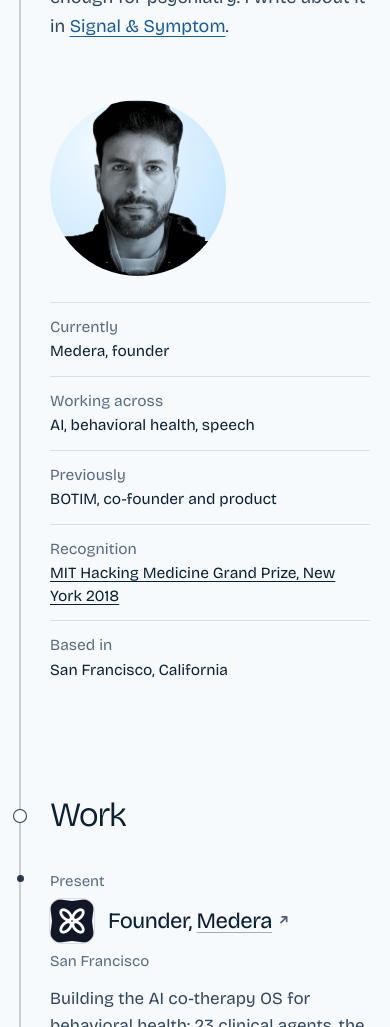
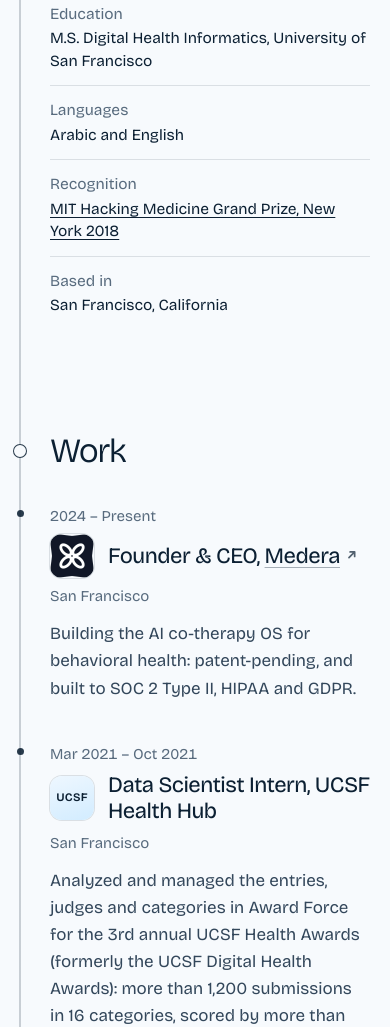
Before and after one commit to fahadalsehami/fahadama.info, a plain HTML site: page index.html in a window 390 px wide. Shown: the part 1847-2874 px from the top of the page. Drawn offline with Linux system fonts and the light colour scheme; animation ran at ten frames a second.

Commit message:
Site update: Work timeline, Perimeter and current project links (#3)
Work lists the four roles from the resume; Projects add Perimeter, current results and the new Medera links; Deep Thinking credits Mig Greengard; the unused Substack logo is removed.

Co-Authored-By: Claude Opus 5.5 <noreply@anthropic.com>
Claude-Session: https://claude.ai/code/session_01HEiWxZAfJGKaMc8q9wgbpo

```diff
--- a/assets/css/site.css
+++ b/assets/css/site.css
@@ -430,6 +430,17 @@ h1, h2, h3, p, ul, ol, dl, dd, figure { margin: 0; }
 }
 .role-title a { color: var(--ink); text-decoration-color: color-mix(in srgb, var(--ink) 35%, transparent); }
 .role-logo { flex: none; width: 44px; height: 44px; border-radius: 12px; box-shadow: 0 0 0 1px var(--line); }
+/* A lettered tile for roles with no logo image */
+.role-mark {
+  display: inline-grid;
+  place-items: center;
+  background: var(--mat);
+  color: var(--ink);
+  font-size: 11.5px;
+  font-weight: 640;
+  line-height: 1;
+  letter-spacing: 0.02em;
+}
 .role-place, .role-detail { margin-left: 58px; }
 .role-place { margin-top: 6px; font-size: 15px; color: var(--slate); }
 .role-detail { max-width: 64ch; margin-top: 12px; font-size: 17px; color: var(--ink-2); }
@@ -559,6 +570,26 @@ h1, h2, h3, p, ul, ol, dl, dd, figure { margin: 0; }
 .talk-place { margin-top: 10px; font-size: 16px; color: var(--slate); }
 .talk-role { margin-top: 2px; font-size: 16px; color: var(--ink-2); }
 .talk-detail { max-width: 46ch; margin-top: 16px; font-size: 17px; line-height: 1.62; color: var(--ink-2); }
+/* Talks and prizes without photos: one line each, under the others */
+.talks-brief {
+  display: grid;
+  gap: 18px;
+  margin-top: clamp(64px, 8vw, 104px);
+  padding: 30px 0 0;
+  list-style: none;
+  border-top: 1px solid var(--line);
+}
+.talk-brief {
+  display: grid;
+  grid-template-columns: 10.5em minmax(0, 1fr);
+  gap: 24px;
+  align-items: baseline;
+  scroll-margin-top: 96px;
+}
+.talk-brief-year { font-size: 15px; color: var(--slate); font-variant-numeric: tabular-nums; }
+.talk-brief-text { display: flex; flex-wrap: wrap; align-items: baseline; gap: 4px 14px; }
+.talk-brief-title { font-size: clamp(20px, 2vw, 24px); font-weight: 430; line-height: 1.2; letter-spacing: -0.02em; }
+.talk-brief-place { font-size: 15px; color: var(--slate); }
 
 /* ---------- Bookshelf ---------- */
 .shelf-hint { margin: -22px 0 22px; font-size: 14.5px; color: var(--slate); }
@@ -1019,6 +1050,7 @@ a.contact-value:hover { text-decoration: underline; text-decoration-color: var(-
   .role-when { padding-top: 0; }
   .role::before { top: 6px; }
   .role-place, .role-detail { margin-left: 0; }
+  .talk-brief { grid-template-columns: minmax(0, 1fr); gap: 4px; }
   .works { grid-template-columns: minmax(0, 1fr); padding-bottom: 0; }
   .work:nth-child(even) { transform: none; }
   .interests { grid-template-columns: repeat(2, minmax(0, 1fr)); }
--- a/assets/js/site.js
+++ b/assets/js/site.js
@@ -151,7 +151,10 @@
       var li = make("li", "role");
       li.appendChild(make("p", "role-when", text(r.dates)));
       var body = make("div", "role-body");
-      var logo = r.logo && r.logo.src ? '<img class="role-logo" src="' + esc(r.logo.src) + '" alt="" width="44" height="44" loading="lazy" decoding="async">' : "";
+      // A logo image, or a lettered tile ({ mark: "UCSF" }) for roles with no image.
+      var logo = "";
+      if (r.logo && r.logo.src) logo = '<img class="role-logo" src="' + esc(r.logo.src) + '" alt="" width="44" height="44" loading="lazy" decoding="async">';
+      else if (r.logo && r.logo.mark) logo = '<span class="role-logo role-mark" aria-hidden="true">' + text(r.logo.mark) + "</span>";
       var org = r.org ? (r.orgUrl ? "<a " + linkAttrs(r.orgUrl) + ">" + outText(r.org) + (isExternal(r.orgUrl) ? NEWTAB : "") + "</a>" : text(r.org)) : "";
       body.appendChild(make("h3", "role-title", logo + '<span class="role-name">' + text(r.title) + (org ? ", " + org : "") + "</span>"));
       if (r.place) body.appendChild(make("p", "role-place", text(r.place)));
@@ -225,10 +228,22 @@
     if (!items.length) { sec.remove(); return; }
     head(sec, "talks", talks.title || "Talks", talks.note);
     var ol = make("ol", "talks");
-    items.forEach(function (t, i) {
-      var li = make("li", "talk" + (i % 2 ? " is-flipped" : ""));
+    // Items without photos are listed one line each, under the others.
+    var brief = make("ul", "talks-brief");
+    var shown = 0;
+    items.forEach(function (t) {
+      var photos = list(t.photos).filter(function (ph) { return ph && ph.src; }).slice(0, 2);
+      if (!photos.length) {
+        var row = make("li", "talk-brief",
+          '<p class="talk-brief-year">' + text(t.year || "") + "</p>" +
+          '<p class="talk-brief-text"><span class="talk-brief-title">' + text(t.title) + "</span>" +
+          (t.place ? '<span class="talk-brief-place">' + text(t.place) + "</span>" : "") + "</p>");
+        if (t.id) row.id = "talk-" + t.id;
+        brief.appendChild(row);
+        return;
+      }
+      var li = make("li", "talk" + (shown++ % 2 ? " is-flipped" : ""));
       if (t.id) li.id = "talk-" + t.id;
-      var photos = list(t.photos).filter(function (ph) { return ph && ph.src; }).slice(0, 2);
       if (photos.length) {
         var wall = make("div", "talk-photos " + (photos.length > 1 ? "is-pair" : "is-single"));
         photos.forEach(function (ph, k) {
@@ -253,7 +268,8 @@
       li.appendChild(body);
       ol.appendChild(li);
     });
-    sec.appendChild(ol);
+    if (shown) sec.appendChild(ol);
+    if (brief.children.length) sec.appendChild(brief);
   })();
 
   /* ---------------- bookshelf (mounted when near) ---------------- */
--- a/content/site.js
+++ b/content/site.js
@@ -36,50 +36,59 @@ window.SITE = {
     lead: "What I do:",
     statement: "build from zero to scale, take research into the clinic, and make AI earn trust.",
     paragraphs: [
-      "I'm the founder of [Medera](https://www.medera.info), the AI co-therapy OS for behavioral health. Before Medera I co-founded BOTIM and worked on its product; it became the Middle East's first VoIP unicorn and was acquired in 2023 by G42-backed Astra Tech, alongside a $500M round led by G42.",
-      "At Medera our agents carry the work around every therapy and primary-care session, from the intake packet to the claim, and nothing is filed without a clinician's review. I work across multi-agent orchestration, clinical speech recognition in English and Arabic, multimodal biomarkers (vocal, facial, physiological, neuro and clinical), and FHIR and HL7 interoperability.",
+      "I'm the founder of [Medera](https://www.medera.info), the AI co-therapy OS for behavioral health, and a co-founder of BOTIM. I work across multi-agent orchestration, clinical speech recognition in English and Arabic, multimodal biomarkers (vocal, facial, physiological, neuro and clinical), and FHIR and HL7 interoperability.",
       "I care about verification: the layers that make language models safe enough for psychiatry. I write about it in [Signal & Symptom](https://alsehami.substack.com).",
     ],
     facts: [
-      { label: "Currently", value: "Medera, founder" },
-      { label: "Working across", value: "AI, behavioral health, speech" },
-      { label: "Previously", value: "BOTIM, co-founder and product" },
+      { label: "Education", value: "M.S. Digital Health Informatics, University of San Francisco" },
+      { label: "Languages", value: "Arabic and English" },
       { label: "Recognition", value: "[MIT Hacking Medicine Grand Prize, New York 2018](#talks/mit-hacking-medicine)" },
     ],
   },
 
   /* ---------------- Experience ----------------
-     logo: a square image (about 176 x 176) shown beside the dates. */
+     One entry per role, newest first. logo: a square image (about 176 x 176)
+     shown beside the title, or { mark: "UCSF" } for a lettered tile. */
   experience: [
     {
-      dates: "Present",
-      title: "Founder",
+      dates: "2024 – Present",
+      title: "Founder & CEO",
       org: "Medera",
       orgUrl: "https://www.medera.info",
       place: "San Francisco",
       logo: { src: "content/logos/medera.png", alt: "Medera logo" },
       detail:
-        "Building the AI co-therapy OS for behavioral health: 23 clinical agents, the BH-ASR speech model with its public 13-recognizer leaderboard, Medera Glass for EHR write-back, and a patent-pending multimodal co-therapy engine, built to SOC 2 Type II, HIPAA and GDPR.",
+        "Building the AI co-therapy OS for behavioral health: patent-pending, and built to SOC 2 Type II, HIPAA and GDPR.",
     },
     {
-      dates: "Mar 2025 – Present",
-      title: "Writer",
-      org: "Signal & Symptom",
-      orgUrl: "https://alsehami.substack.com",
-      place: "Substack",
-      logo: { src: "content/logos/substack.png", alt: "Substack logo" },
+      dates: "Mar 2021 – Oct 2021",
+      title: "Data Scientist Intern",
+      org: "UCSF Health Hub",
+      orgUrl: "",
+      place: "San Francisco",
+      logo: { mark: "UCSF" },
       detail:
-        "Started writing about building agentic AI to rewire mental healthcare, then turned to the epistemological crisis of LLMs in psychiatry: how to detect hallucinations, and why dynamical systems theory offers a way forward.",
+        "Analyzed and managed the entries, judges and categories in Award Force for the 3rd annual UCSF Health Awards (formerly the UCSF Digital Health Awards): more than 1,200 submissions in 16 categories, scored by more than 450 judges over three rounds.",
     },
     {
-      dates: "2017",
-      title: "Co-founder and Product",
+      dates: "Feb 2016 – Dec 2019",
+      title: "Co-founder and Chief Product Officer",
       org: "BOTIM",
       orgUrl: "https://www.botim.me",
-      place: "UAE",
+      place: "San Francisco – Dubai",
       logo: { src: "content/logos/botim.png", alt: "BOTIM logo" },
       detail:
-        "Co-founded BOTIM and worked on its product. It grew into the Middle East's first VoIP unicorn with 90 million registered users by 2023, when G42-backed Astra Tech acquired it alongside a $500M round led by G42.",
+        "A video and voice calling app developed by Algento, a San Francisco mobile-technology company. I co-founded it and led its product.",
+    },
+    {
+      dates: "Feb 2015 – Dec 2015",
+      title: "Business Development Manager (Middle East)",
+      org: "SOMA Messenger",
+      orgUrl: "",
+      place: "San Francisco",
+      logo: { mark: "SOMA" },
+      detail:
+        "Managed VoIP partnerships with Gulf mobile operators for Instanza's HD video, voice and messaging app, which reached 10 million users within 30 days of launch, and designed the peer-to-peer payment infrastructure for a mobile payment product built on a white-label version of it, which won regulatory approval in Saudi Arabia.",
     },
   ],
 
@@ -96,7 +105,7 @@ window.SITE = {
         id: "co-therapy",
         eyebrow: "Built at Medera",
         title: "Co-therapy OS",
-        url: "https://www.medera.info/agents",
+        url: "https://www.medera.info/clinical/agents",
         detail:
           "23 agents carry the work around every therapy session, from the intake packet to the claim, kept in step by a Care Orchestrator. A clinician approves every step.",
         tags: ["Multi-agent", "FHIR R4", "Clinician in the loop"],
@@ -108,7 +117,7 @@ window.SITE = {
         title: "Medera BH-ASR",
         url: "https://huggingface.co/Medera/medera-bh-asr",
         detail:
-          "Speech recognition for behavioral-health conversations in English and Arabic. It sits at the top of a public 13-recognizer leaderboard for English consultations and invents no drug names under a medication prompt.",
+          "Speech recognition for behavioral-health conversations in English and Arabic. It sits at the top of a public 13-recognizer leaderboard for English consultations and invents no drug names under a medication prompt. Now extending to Arabic dialects, Persian, Spanish and Mandarin.",
         tags: ["English", "Arabic", "Hugging Face"],
         media: { image: "content/projects/bh-asr-leaderboard.webp", alt: "The behavioral-health speech recognition leaderboard, with Medera BH-ASR Pro first of 13 recognizers", tone: "lilac" },
       },
@@ -116,7 +125,7 @@ window.SITE = {
         id: "glass",
         eyebrow: "EHR write-back at Medera",
         title: "Medera Glass",
-        url: "https://www.medera.info/platform/glass",
+        url: "https://www.medera.info/clinical/platform/glass",
         detail:
           "Agents sign in to the EHR a practice already runs and file the notes, codes, scores and letters, the way a careful colleague would. No interface project, no copy-paste.",
         tags: ["Browser agents", "EHR", "Audit log"],
@@ -138,9 +147,19 @@ window.SITE = {
         title: "Hallucination guard",
         url: "https://alsehami.substack.com/p/the-epistemological-crisis-of-llms",
         detail:
-          "An end-to-end hallucination-detection and consensus layer that checks open-source models alongside Claude, OpenAI and Grok, modeled on Vectara's HHEM. I wrote about the problem it tackles in Signal & Symptom.",
+          "An end-to-end hallucination-detection and consensus layer that checks open-source models alongside Claude, OpenAI and Grok, modeled on Vectara's HHEM. My manuscript *Certify the Gate, Not the Generator* certifies which claims may reach a reader: on 81,414 MedLFQA claims it keeps 77.8% at a 3% unsupported rate. I wrote about the problem it tackles in Signal & Symptom.",
         tags: ["Multi-LLM", "Verification", "Open source"],
         media: { image: "content/projects/hallucination-essay.webp", alt: "The Signal & Symptom essay on LLM hallucination detection in psychiatry", tone: "paper" },
+      },
+      {
+        id: "perimeter",
+        eyebrow: "Independent research in computer vision",
+        title: "Perimeter",
+        url: "",
+        detail:
+          "A vision transformer that reads an image as its parts, not as a grid of squares: each picture becomes an oriented cell complex of regions, and one signed pass along the region borders gives every region's exact area, centre and spread. In a CPU pilot on Imagewoof, region tokens beat patch tokens on all three seeds (64.7% vs 62.8% top-1) with 69% of the compute.",
+        tags: ["Vision transformers", "Topological deep learning", "In progress"],
+        media: { image: "content/projects/perimeter.webp", alt: "A frame from the Perimeter explainer: SLIC splits a photo of a dog into regions, the sky into a few large ones and the head and legs into their own", tone: "blue" },
       },
       {
         id: "cello",
@@ -148,8 +167,8 @@ window.SITE = {
         title: "CELLO",
         url: "",
         detail:
-          "My own graph learning architecture and training algorithm, built on topological deep learning: it learns from higher-order structure, cells as well as nodes and edges, and is aimed at the top of public graph benchmarks. Trained end to end on NVIDIA A100 GPUs.",
-        tags: ["Topological deep learning", "Graph learning", "In progress"],
+          "Vision transformers on oriented cell complexes: each block passes messages between image patches, their adjacencies and 2 × 2 squares, so the model sees how patches are arranged, not only which belong together. On CIFAR-10 it reaches 89.54% at about 0.1 GMACs, against at most 88.56% for ViT and HgVT (one seed so far), and early exits certified with Learn-then-Test cut compute 2.18×.",
+        tags: ["Topological deep learning", "Vision transformers", "In progress"],
         media: "complex", // a turning cell complex, drawn live; swap for a screenshot once results are public
       },
       {
@@ -158,7 +177,7 @@ window.SITE = {
         title: "BOTIM",
         url: "https://www.botim.me",
         detail:
-          "Co-founded and worked on product at the Middle East's first VoIP unicorn: 90 million registered users by 2023, when G42-backed Astra Tech acquired it alongside a $500M round led by G42.",
+          "The Middle East's first VoIP unicorn: 90 million registered users and 80% penetration in the UAE by 2023, when G42-backed Astra Tech acquired it alongside a $500M round led by G42.",
         tags: ["VoIP", "Consumer", "UAE"],
         media: { image: "content/projects/botim.webp", alt: "The BOTIM website today: love talks, money moves, all on botim", tone: "blue" },
       },
@@ -221,6 +240,9 @@ window.SITE = {
           },
         ],
       },
+      // Items without photos are listed one line each, under the others.
+      { id: "rad-global-forum", year: "2020", place: "Beverly Hills", title: "Speaker, RAD Global Forum" },
+      { id: "misk-hackathon", year: "2016", place: "Riyadh", title: "Runner-up, MiSK Hackathon" },
     ],
   },
 
@@ -309,7 +331,7 @@ window.SITE = {
         color: "#E46C3E", accent: "#FBE4C8", height: 0.98, width: 0.95,
       },
       {
-        title: "Deep Thinking", author: "Garry Kasparov",
+        title: "Deep Thinking", author: "Garry Kasparov with Mig Greengard", spineAuthor: "Kasparov",
         note: "Where Machine Intelligence Ends and Human Creativity Begins.",
         color: "#E15A35", accent: "#262626", height: 0.98, width: 0.9,
       },
```
Also changed, not shown: content/logos/substack.png (deleted), content/projects/co-therapy-os.webp, content/projects/medera-glass.webp, content/projects/perimeter.webp (added), 1 other file.
